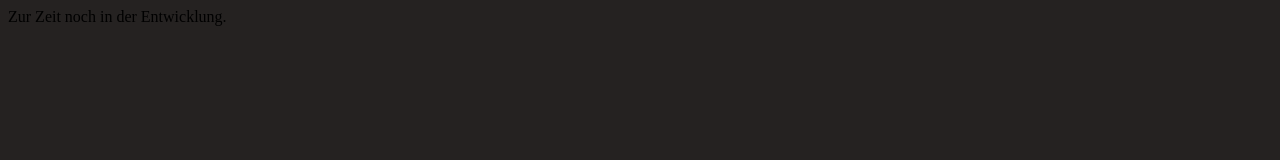
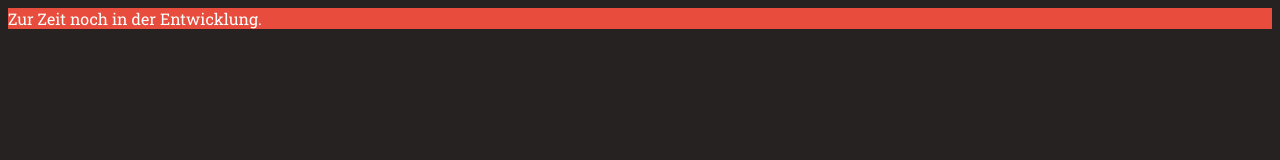
Before and after one commit to Nachwahl/KlenganTheGame, a plain HTML site: page index.html in a window 1280 px wide. Drawn offline with Linux system fonts and the light colour scheme.

Commit message:
changed style of index

```diff
--- a/index.html
+++ b/index.html
@@ -5,10 +5,11 @@
   <meta charset="utf-8">
   <title>Klengan - The Game</title>
   <link rel="stylesheet" href="/styles/style.css">
+  <link href="https://fonts.googleapis.com/css?family=Roboto+Slab" rel="stylesheet">
 </head>
 
 <body>
-  Zur Zeit noch in der Entwicklung.
+  <div class="alertbox-danger">Zur Zeit noch in der Entwicklung.</div>
 </body>
 
 </html>
--- a/styles/style.css
+++ b/styles/style.css
@@ -1,3 +1,11 @@
 body {
   background-color: rgb(37, 34, 33);
+  padding: 10;
 }
+
+.alertbox-danger {
+  font-family: 'Roboto Slab', serif;
+  color: white;
+  background-color: #e74c3c;
+  padding: 50 10 50 10;
+}
```
